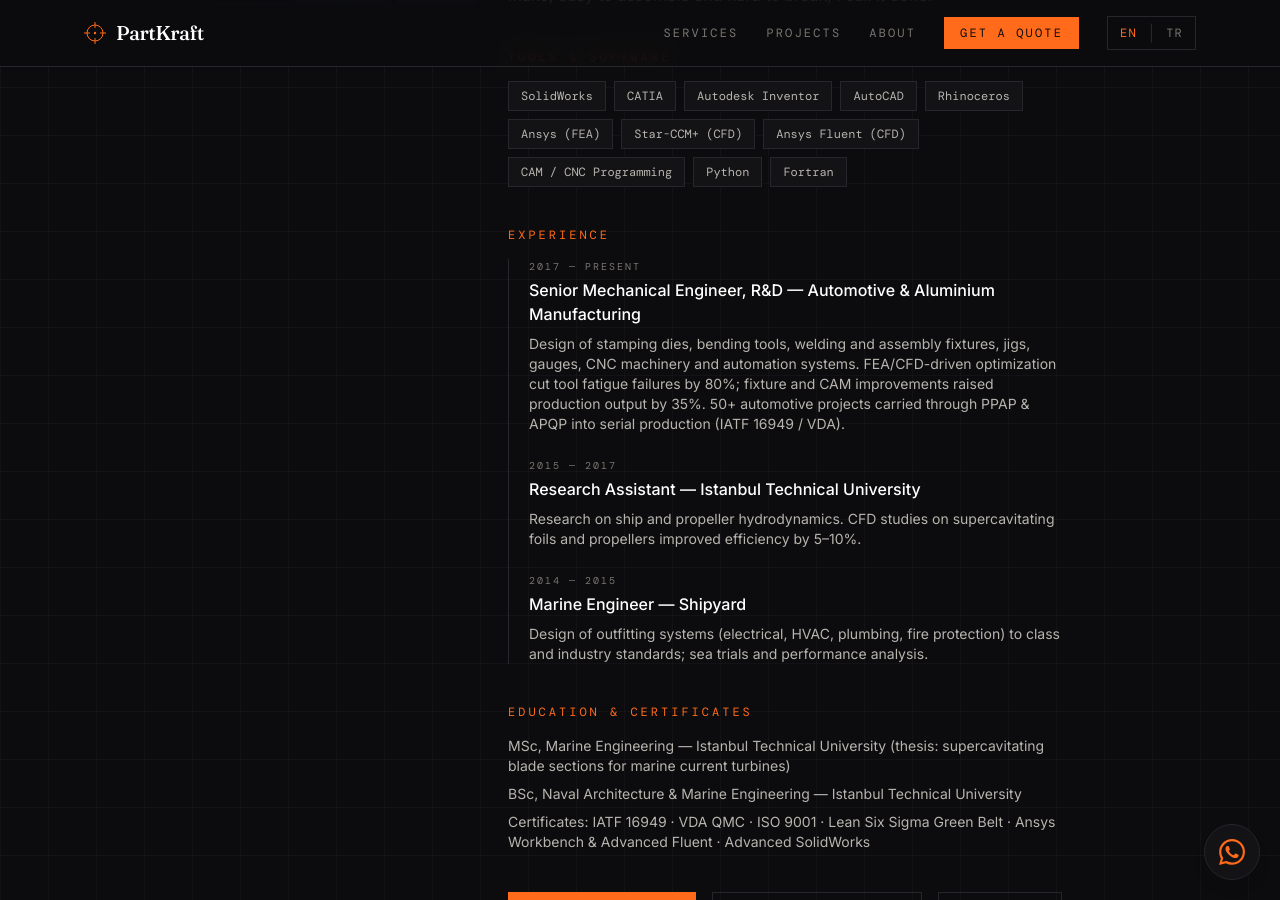
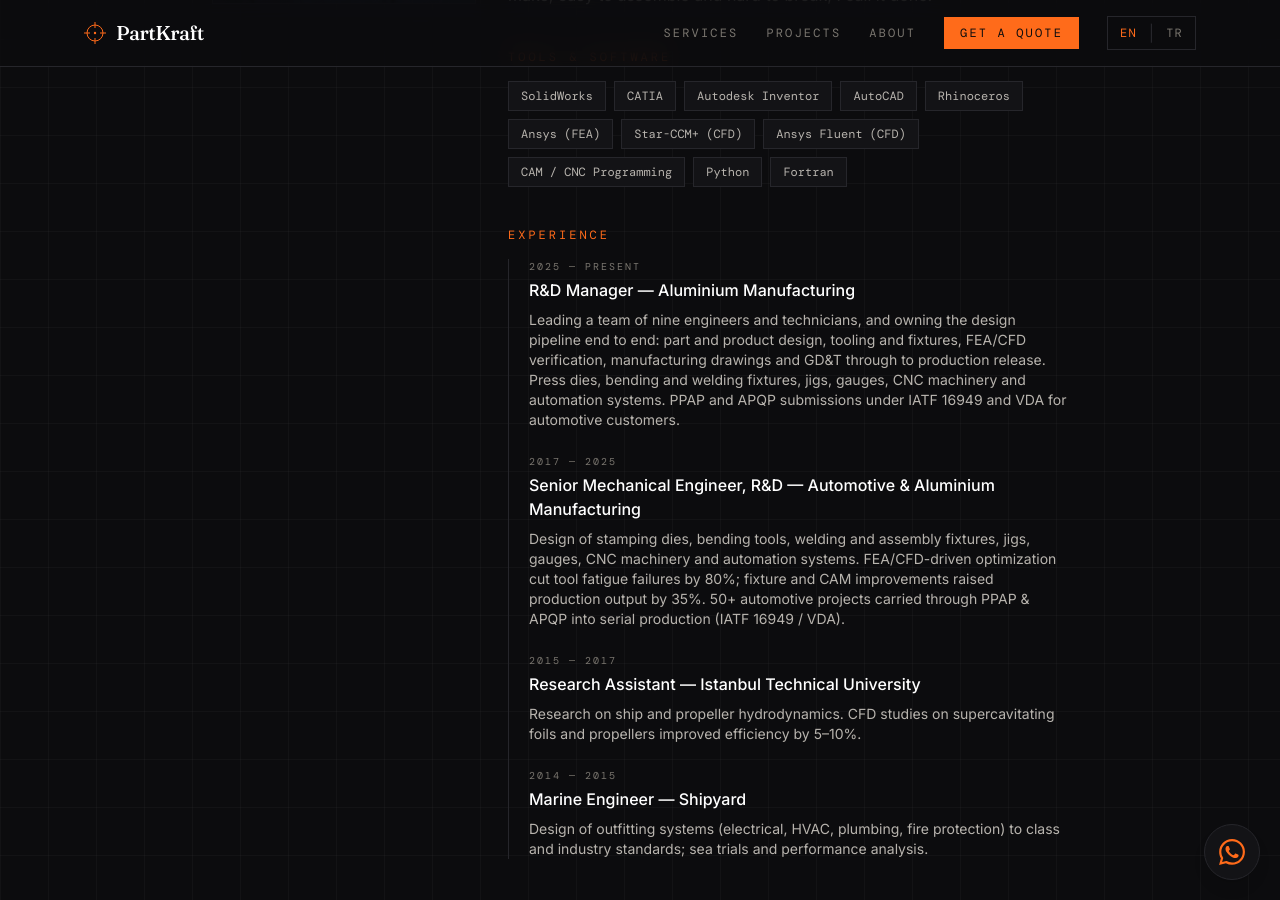
Before and after one commit to volkini/volgraf, a Jekyll site: the page built from about/index.html, in a window 1280 px wide and 900 px high, scrolled down 633 px. Built offline with Jekyll 4.4.1, drawn with Linux system fonts in a browser that asks for light colours; nearby versions of some CDN libraries.

Commit message:
Split the experience timeline into the current R&D manager role and the previous one
Co-Authored-By: Claude Fable 5 <noreply@anthropic.com>

```diff
--- a/_layouts/default.html
+++ b/_layouts/default.html
@@ -207,6 +207,8 @@
       "about.title": "About", "about.role": "Mechanical Design Engineer", "about.linkedin": "View LinkedIn profile",
       "about.tools": "Tools & Software", "about.toolsSoon": "Full toolchain list coming soon.",
       "about.exp": "Experience", "about.expSoon": "Detailed background coming soon.",
+      "about.exp0.title": "R&D Manager — Aluminium Manufacturing",
+      "about.exp0.desc": "Leading a team of nine engineers and technicians, and owning the design pipeline end to end: part and product design, tooling and fixtures, FEA/CFD verification, manufacturing drawings and GD&T through to production release. Press dies, bending and welding fixtures, jigs, gauges, CNC machinery and automation systems. PPAP and APQP submissions under IATF 16949 and VDA for automotive customers.",
       "about.exp1.title": "Senior Mechanical Engineer, R&D — Automotive & Aluminium Manufacturing",
       "about.exp1.desc": "Design of stamping dies, bending tools, welding and assembly fixtures, jigs, gauges, CNC machinery and automation systems. FEA/CFD-driven optimization cut tool fatigue failures by 80%; fixture and CAM improvements raised production output by 35%. 50+ automotive projects carried through PPAP & APQP into serial production (IATF 16949 / VDA).",
       "about.exp2.title": "Research Assistant — Istanbul Technical University",
@@ -287,6 +289,8 @@
       "about.title": "Hakkımda", "about.role": "Makine Tasarım Mühendisi", "about.linkedin": "LinkedIn profilini gör",
       "about.tools": "Araçlar ve Yazılımlar", "about.toolsSoon": "Tam yazılım listesi yakında.",
       "about.exp": "Deneyim", "about.expSoon": "Detaylı özgeçmiş yakında.",
+      "about.exp0.title": "Ar-Ge Müdürü — Alüminyum Üretimi",
+      "about.exp0.desc": "Dokuz kişilik mühendis ve teknisyen ekibini yönetiyor, tasarım sürecinin tamamını yürütüyorum: parça ve ürün tasarımı, kalıp ve aparat tasarımı, FEA/CFD doğrulaması, imalat resimleri ve GD&T ile seri üretime geçiş. Pres kalıpları, bükme ve kaynak aparatları, jigler, mastarlar, CNC makineleri ve otomasyon sistemleri. Otomotiv müşterileri için IATF 16949 ve VDA kapsamında PPAP ve APQP sunumları.",
       "about.exp1.title": "Kıdemli Makine Mühendisi, Ar-Ge — Otomotiv ve Alüminyum Üretimi",
       "about.exp1.desc": "Pres kalıpları, bükme aparatları, kaynak ve montaj fikstürleri, jigler, mastarlar, CNC makineleri ve otomasyon sistemleri tasarımı. FEA/CFD destekli optimizasyonla kalıp yorulma hataları %80 azaldı; fikstür ve CAM iyileştirmeleriyle üretim %35 arttı. 50+ otomotiv projesi PPAP & APQP süreçleriyle seri üretime taşındı (IATF 16949 / VDA).",
       "about.exp2.title": "Araştırma Görevlisi — İstanbul Teknik Üniversitesi",
--- a/about/index.html
+++ b/about/index.html
@@ -65,7 +65,12 @@ permalink: /about/
       <h3 class="mt-10 font-mono text-xs uppercase tracking-[0.25em] text-accent" data-i18n="about.exp">Experience</h3>
       <ol class="mt-4 space-y-6 border-l border-line pl-5">
         <li>
-          <p class="font-mono text-[10px] uppercase tracking-[0.2em] text-faint">2017 — Present</p>
+          <p class="font-mono text-[10px] uppercase tracking-[0.2em] text-faint">2025 — Present</p>
+          <p class="mt-1 font-medium text-white" data-i18n="about.exp0.title">R&amp;D Manager — Aluminium Manufacturing</p>
+          <p class="mt-2 text-sm text-body" data-i18n="about.exp0.desc">Leading a team of nine engineers and technicians, and owning the design pipeline end to end: part and product design, tooling and fixtures, FEA/CFD verification, manufacturing drawings and GD&amp;T through to production release. Press dies, bending and welding fixtures, jigs, gauges, CNC machinery and automation systems. PPAP and APQP submissions under IATF 16949 and VDA for automotive customers.</p>
+        </li>
+        <li>
+          <p class="font-mono text-[10px] uppercase tracking-[0.2em] text-faint">2017 — 2025</p>
           <p class="mt-1 font-medium text-white" data-i18n="about.exp1.title">Senior Mechanical Engineer, R&amp;D — Automotive &amp; Aluminium Manufacturing</p>
           <p class="mt-2 text-sm text-body" data-i18n="about.exp1.desc">Design of stamping dies, bending tools, welding and assembly fixtures, jigs, gauges, CNC machinery and automation systems. FEA/CFD-driven optimization cut tool fatigue failures by 80%; fixture and CAM improvements raised production output by 35%. 50+ automotive projects carried through PPAP &amp; APQP into serial production (IATF 16949 / VDA).</p>
         </li>
```
